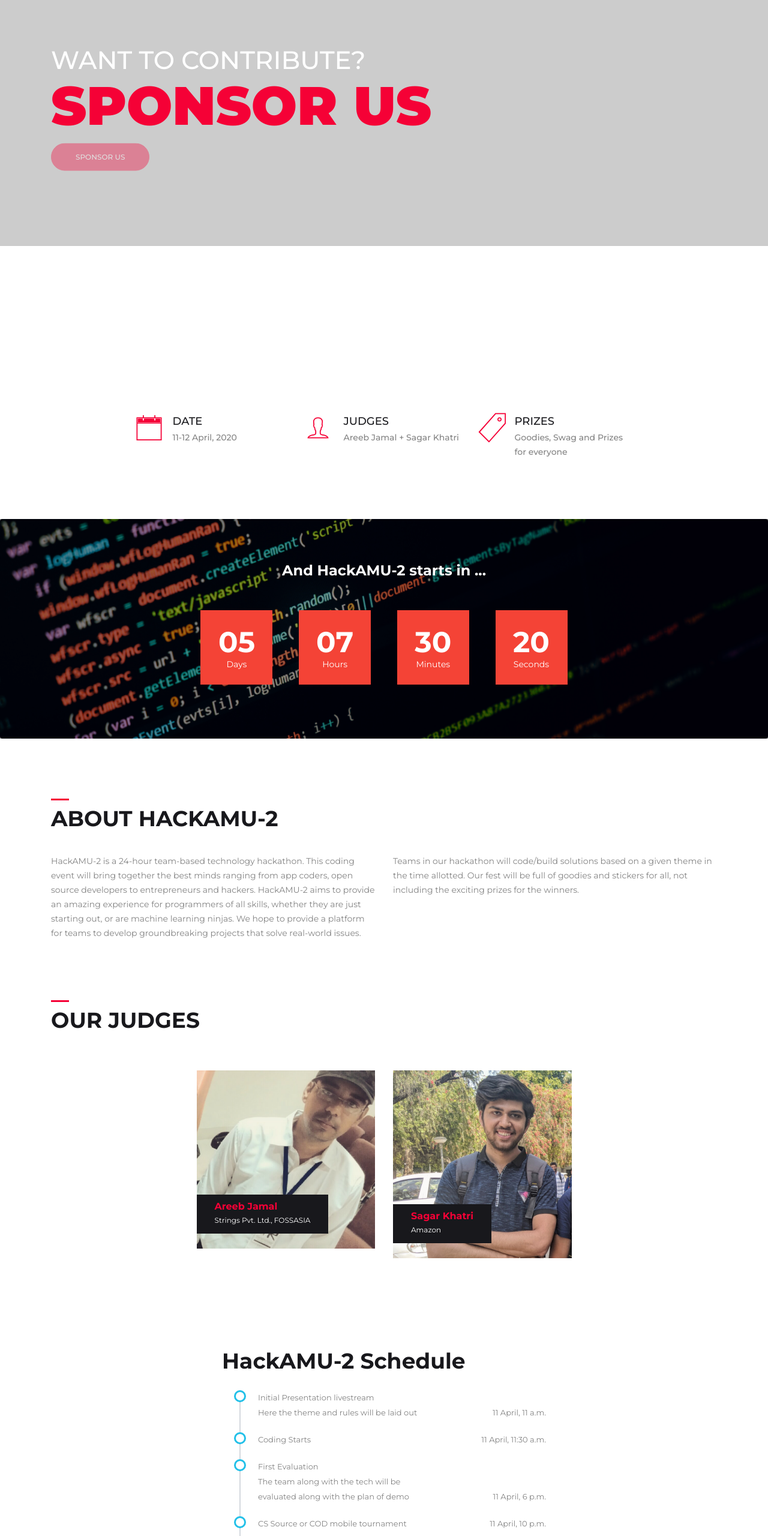
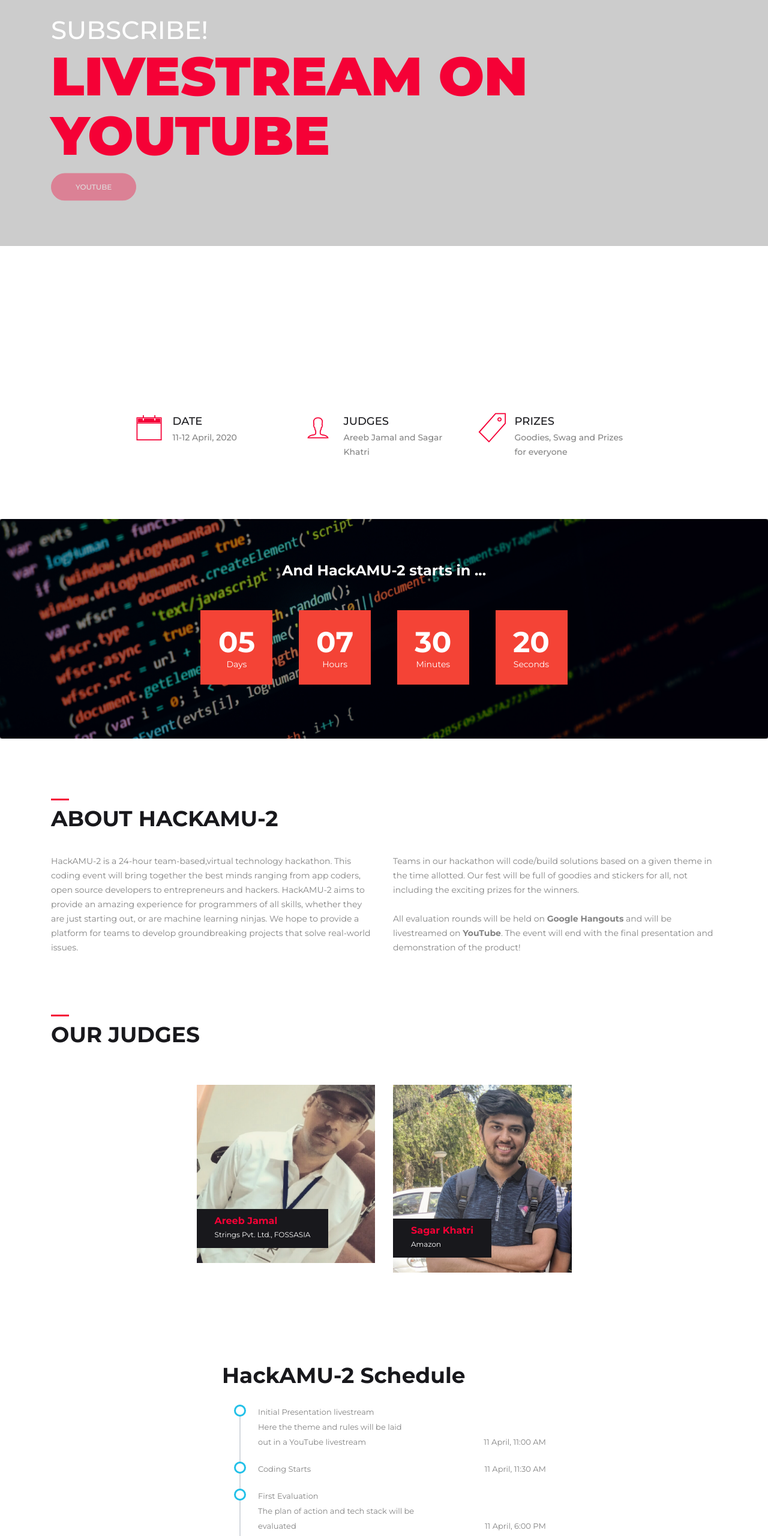
Before and after one commit to hack-amu/hack-amu.github.io, a website: page index.html in a window 1280 px wide. Shown: the part 240-2800 px from the top of the page at 60% size. Drawn offline with Linux system fonts and the light colour scheme; files whose address does not match are found by name.

Commit message:
Updated text and sliding cover. Added link to YouTube channel

```diff
--- a/index.html
+++ b/index.html
@@ -94,11 +94,12 @@
                     <div class="container">
                         <div class="slider-content-left">
                             <h2 class="cover-title">
-                                Want to contribute?
+                                Subscribe!
                             </h2>
-                            <strong class="cover-xl-text">Sponsor us</strong>
-                            <a href="#contact" class=" btn btn-primary btn-rounded" >
-                                Sponsor Us
+                            <strong class="cover-xl-text">Livestream on YouTube</strong>
+                            <br>
+                            <a href="https://www.youtube.com/channel/UCqaVVMCtrmPKVJkx9miVs5Q" class=" btn btn-primary btn-rounded" >
+                                YouTube
                             </a>
                         </div>
                     </div>
@@ -150,7 +151,7 @@
                         </h5>
                         <p>
                             Areeb Jamal
-                            + Sagar Khatri
+                            and Sagar Khatri
                         </p>
                     </div>
                 </div>
@@ -201,12 +202,12 @@
         <div class="row justify-content-center">
             <div class="col-12 col-md-6">
                 <p>
-                    HackAMU-2 is a 24-hour team-based technology hackathon. This coding event will bring together the best minds ranging from app coders, open source developers to entrepreneurs and hackers. HackAMU-2 aims to provide an amazing experience for programmers of all skills, whether they are just starting out, or are machine learning ninjas. We hope to provide a platform for teams to develop groundbreaking projects that solve real-world issues.
+                    HackAMU-2 is a 24-hour team-based,virtual technology hackathon. This coding event will bring together the best minds ranging from app coders, open source developers to entrepreneurs and hackers. HackAMU-2 aims to provide an amazing experience for programmers of all skills, whether they are just starting out, or are machine learning ninjas. We hope to provide a platform for teams to develop groundbreaking projects that solve real-world issues.
                 </p>
             </div>
             <div class="col-12 col-md-6">
                 <p>
-                    Teams in our hackathon will code/build solutions based on a given theme in the time allotted. Our fest will be full of goodies and stickers for all, not including the exciting prizes for the winners.
+                    Teams in our hackathon will code/build solutions based on a given theme in the time allotted. Our fest will be full of goodies and stickers for all, not including the exciting prizes for the winners. <br><br> All evaluation rounds will be held on <b>Google Hangouts</b> and will be livestreamed on <b>YouTube</b>. The event will end with the final presentation and demonstration of the product!
                 </p>
             </div>
         </div>
@@ -399,12 +400,12 @@
                 <li>
                     <a href="">Initial Presentation livestream</a>
                     <br>
-                    <a>Here the theme and rules will be laid out</a>
-                    <a href="" class="float-right">11 April, 11 a.m.</a>
+                    <a>Here the theme and rules will be laid <br> out in a YouTube livestream</a>
+                    <a href="" class="float-right">11 April, 11:00 AM</a>
                 </li>
                 <li>
                     <a href="">Coding Starts</a>
-                    <a href="" class="float-right">11 April, 11:30 a.m.</a>
+                    <a href="" class="float-right">11 April, 11:30 AM</a>
                 </li>
                 <!-- <li>
                     <a href="">Lunch</a>
@@ -413,12 +414,12 @@
                 <li>
                     <a href="">First Evaluation</a>
                     <br>
-                    <a href="">The team along with the tech will be <br> evaluated along with the plan of demo</a>
-                    <a href="" class="float-right">11 April, 6 p.m.</a>
+                    <a href="">The plan of action and tech stack will be <br> evaluated </a>
+                    <a href="" class="float-right">11 April, 6:00 PM</a>
                 </li>
                 <li>
-                    <a href="">CS Source or COD mobile tournament</a>
-                    <a href="" class="float-right">11 April, 10 p.m.</a>
+                    <a href="">Counter-Strike:Source tournament</a>
+                    <a href="" class="float-right">11 April, 10:00 PM</a>
                 </li>
                 <!-- <li>
                     <a href="">Snacks</a>
@@ -426,7 +427,7 @@
                 </li> -->
                 <li>
                     <a href="">Final Evaluation</a>
-                    <a href="" class="float-right">12 April, 11 a.m.</a>
+                    <a href="" class="float-right">12 April, 11:00 AM</a>
                 </li>
                 <!-- <li>
                     <a href="">Result</a>
@@ -515,7 +516,7 @@
                     <div class="footer_box_body">
                         <ul class="footer_social">
                             <li>
-                                <a href="https://instagram.com/hackamu2k19" target="_blank"><i class="ion-social-instagram"></i></a>
+                                <a href="https://instagram.com/hackamu" target="_blank"><i class="ion-social-instagram"></i></a>
                             </li>
                         </ul>
                     </div>
@@ -535,7 +536,7 @@
                             <br>
                             <b>Prajjwal Nijhara : +91 798-335-0342</b>
                             <br>
-                            <b>Husain Zaidi : +91 964-384-7017</b>
+                            <b>Husain Zaidi : +91 812-689-8856</b>
                             <br>
                             <br>
                             Or,
```
